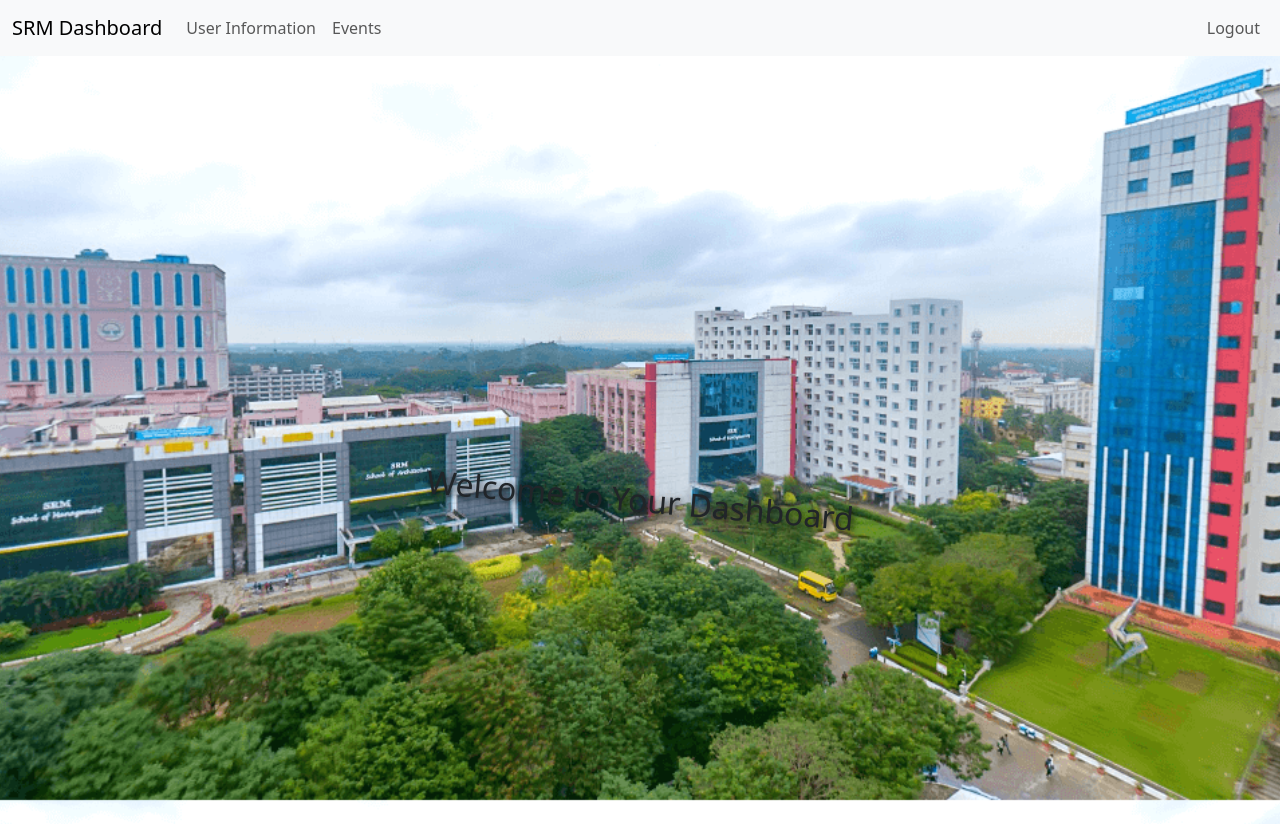
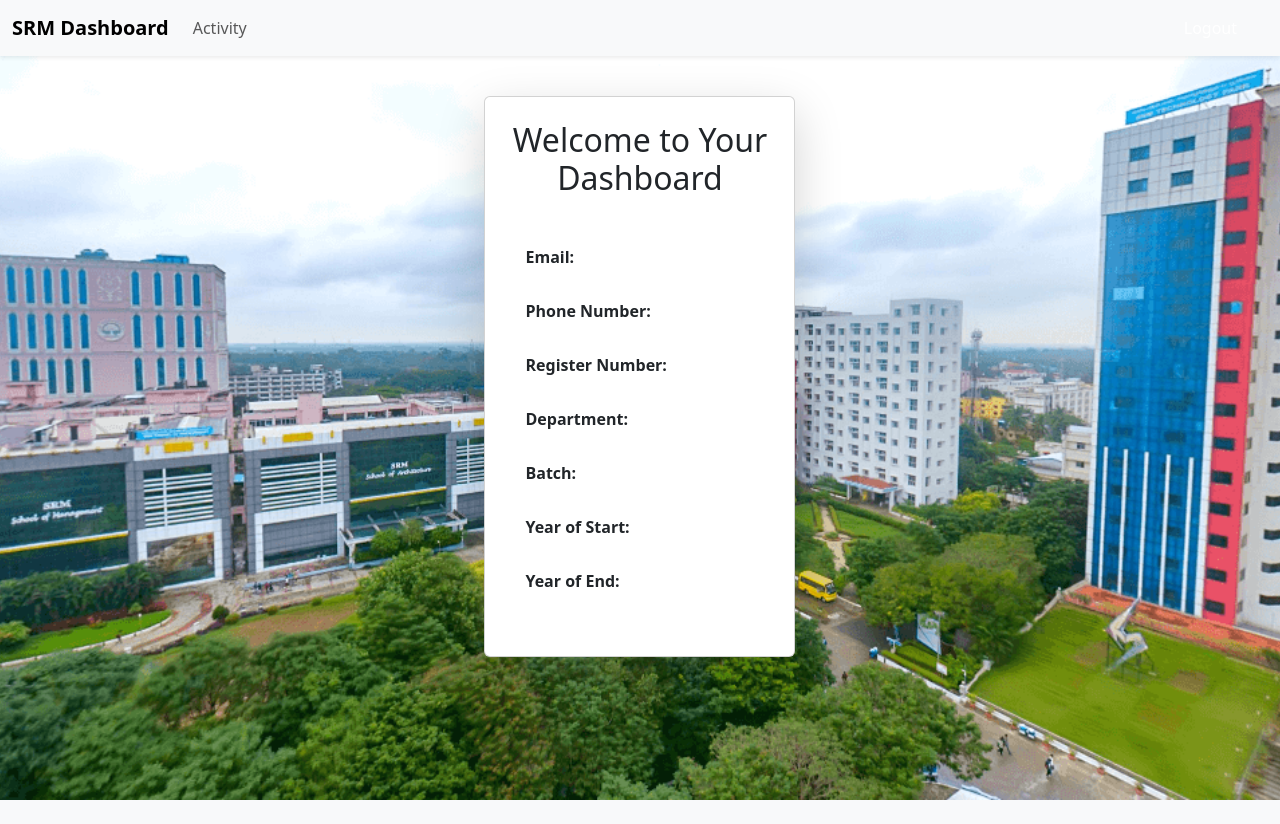
Before and after one commit to Brindhalakshmi17/mini-project, a Flask app: template templates/dashboard.html in a window 1280 px wide. After the commit the page ends 800 px from the top, so only its background shows below. Run offline with Flask 3, Linux system fonts and the light colour scheme; the template is opened without the code that fills it, so the values that code supplies are empty; some libraries are stand-ins or nearby versions.

Commit message:
alt:dashboard page

```diff
--- a/static/dashboard.css
+++ b/static/dashboard.css
@@ -6,96 +6,93 @@ body, h2, p {
 }
 
 body {
-    font-family: Arial, sans-serif;
+    font-family: 'Arial', sans-serif;
     background: url('../static/SRM.jpg') no-repeat center center fixed;
     background-size: cover;
     color: #333;
-    height: 100vh;
+    min-height: 100vh;
     display: flex;
     flex-direction: column;
 }
 
 /* Navbar Style */
 .navbar {
-    background-color: rgba(255, 255, 255, 0.8);
-    padding: 10px;
+    background-color: rgba(255, 255, 255, 0.95);
+    padding: 15px;
+}
+
+.navbar-brand {
+    font-weight: bold;
+    color: #333;
 }
 
 .nav-link {
     font-weight: bold;
     color: #007bff;
+    margin-right: 15px;
 }
 
 .nav-link:hover {
     color: #0056b3;
 }
 
-/* Main Container */
+/* Container Style */
 .container {
-    flex: 1;
+    flex: 2;
     display: flex;
-    align-items: flex-start; /* Align to start */
-    justify-content: center;
-    padding-top: 80px; /* Adjust padding to move the message higher */
+    align-items: flex-start;
+    justify-content: center; /* Center contents horizontally */
+    padding: 40px; /* Increased padding for better spacing */
 }
 
-/* Card for Welcome Message */
-.welcome-card {
-    background: rgba(0, 0, 0, 0.7); /* Semi-transparent black background */
-    color: white;
-    width: 300px;
-    height: 300px;
-    display: flex;
-    align-items: center;
-    justify-content: center;
-    border-radius: 20px; /* Rounded corners */
-    box-shadow: 0 8px 16px rgba(0, 0, 0, 0.5); /* Deep shadow */
-    position: relative;
-    transform: rotate(-5deg); /* Slight rotation for creative effect */
-    margin-top: -50px; /* Move it a bit higher */
+.card {
+    background-color: rgba(255, 255, 255, 0.9);
+    border-radius: 15px;
+    padding: 30px; /* Increased padding inside the card */
+    box-shadow: 0 10px 20px rgba(0, 0, 0, 0.2);
+    max-width: 800px; /* Increased maximum width */
+    width: 100%; /* Ensure the card takes full width of its container */
 }
 
-/* Square Background for Welcome Card */
-.welcome-card::before {
-    content: '';
-    position: absolute;
-    top: 0;
-    left: 0;
-    width: 100%;
-    height: 100%;
-    background: rgba(255, 255, 255, 0.1); /* Very light overlay */
-    border-radius: 10px; /* Slight rounding */
-    transform: rotate(5deg); /* Opposite rotation for contrast */
-    z-index: -1; /* Behind the welcome card */
+/* Header Style */
+h2 {
+    font-size: 2rem;
+    font-weight: bold;
+    color: #333;
+    text-align: center;
+    margin-bottom: 20px; /* Added margin below the header */
 }
 
-/* Welcome Message */
-h2 {
-    font-size: 2.5rem;
-    font-weight: bold;
-    text-align: center;
-    text-shadow: 2px 2px 6px rgba(0, 0, 0, 0.8);
-    margin: 0;
-    padding: 20px;
-    transform: rotate(5deg); /* Rotate back for readable text */
+/* Custom Label Style */
+.custom-label {
+    white-space: nowrap; /* Prevents text from wrapping to the next line */
+    width: 150px; /* Set a fixed width for labels */
+    padding-right: 15px; /* Add space between label and value */
 }
 
-/* Logout Button */
-.btn-logout {
-    position: absolute;
-    top: 20px;
-    left: 20px;
-    background-color: #d9534f;
-    border: none;
-    border-radius: 5px;
-    padding: 10px;
-    color: white;
-    font-size: 16px;
-    font-weight: bold;
-    cursor: pointer;
-    transition: background-color 0.3s ease;
+/* Form Control Plain Text Style */
+.form-control-plaintext {
+    font-weight: normal;
+    color: #333;
 }
 
-.btn-logout:hover {
-    background-color: #c9302c;
+/* Responsive Styles */
+@media (max-width: 768px) {
+    .container {
+        padding: 20px; /* Adjust padding for smaller screens */
+    }
+
+    .card {
+        padding: 20px; /* Adjust padding for smaller screens */
+        max-width: 100%; /* Ensure card doesn't exceed screen width */
+    }
+
+    h2 {
+        font-size: 1.5rem;
+    }
+
+    .custom-label {
+        width: 100%; /* Make labels full-width on smaller screens */
+        padding-right: 0; /* Remove extra spacing on smaller screens */
+    }
 }
--- a/templates/dashboard.html
+++ b/templates/dashboard.html
@@ -8,38 +8,85 @@
   <link href="https://cdn.jsdelivr.net/npm/bootstrap@5.3.0/dist/css/bootstrap.min.css" rel="stylesheet">
 </head>
 <body>
-  <nav class="navbar navbar-expand-lg navbar-light bg-light">
+  <nav class="navbar navbar-expand-lg navbar-light bg-light shadow-sm">
     <div class="container-fluid">
-      <a class="navbar-brand" href="#">SRM Dashboard</a>
+      <a class="navbar-brand" href="/dashboard">SRM Dashboard</a>
       <button class="navbar-toggler" type="button" data-bs-toggle="collapse" data-bs-target="#navbarSupportedContent" aria-controls="navbarSupportedContent" aria-expanded="false" aria-label="Toggle navigation">
         <span class="navbar-toggler-icon"></span>
       </button>
       <div class="collapse navbar-collapse" id="navbarSupportedContent">
         <ul class="navbar-nav me-auto mb-2 mb-lg-0">
           <li class="nav-item">
-            <a class="nav-link" href="#">User Information</a>
-          </li>
-          <li class="nav-item">
-            <a class="nav-link" href="#">Events</a>
+            <a class="nav-link" href="/upload_activities">Activity</a>
           </li>
         </ul>
         <ul class="navbar-nav ms-auto mb-2 mb-lg-0">
           <li class="nav-item">
-            <a class="nav-link btn btn-danger" href="/logout">Logout</a>
+            <a class="nav-link btn btn-danger text-white px-3" href="/logout">Logout</a>
           </li>
         </ul>
       </div>
     </div>
   </nav>
 
-  <div class="container mt-5">
-    <div class="row">
-      <div class="col-md-12 d-flex justify-content-center align-items-center" style="height: 80vh;">
-        <h2 class="text-center">Welcome to Your Dashboard</h2>
+  <div class="container">
+    <div class="row justify-content-center">
+      <div class="col-md-8">
+        <div class="card shadow-lg p-4">
+          <h2 class="mb-4 text-center">Welcome to Your Dashboard</h2>
+          <div class="card-body">
+            <div class="row mb-3">
+              <label class="col-md-5 col-form-label custom-label"><strong>Email:</strong></label>
+              <div class="col-md-7">
+                <p class="form-control-plaintext">{{ user['email'] }}</p>
+              </div>
+            </div>
+            <div class="row mb-3">
+              <label class="col-md-5 col-form-label custom-label"><strong>Phone Number:</strong></label>
+              <div class="col-md-7">
+                <p class="form-control-plaintext">{{ user['phone_number'] }}</p>
+              </div>
+            </div>
+            <div class="row mb-3">
+              <label class="col-md-5 col-form-label custom-label"><strong>Register Number:</strong></label>
+              <div class="col-md-7">
+                <p class="form-control-plaintext">{{ user['register_number'] }}</p>
+              </div>
+            </div>
+            <div class="row mb-3">
+              <label class="col-md-5 col-form-label custom-label"><strong>Department:</strong></label>
+              <div class="col-md-7">
+                <p class="form-control-plaintext">{{ user['department'] }}</p>
+              </div>
+            </div>
+            <div class="row mb-3">
+              <label class="col-md-5 col-form-label custom-label"><strong>Batch:</strong></label>
+              <div class="col-md-7">
+                <p class="form-control-plaintext">{{ user['batch'] }}</p>
+              </div>
+            </div>
+            <div class="row mb-3">
+              <label class="col-md-5 col-form-label custom-label"><strong>Year of Start:</strong></label>
+              <div class="col-md-7">
+                <p class="form-control-plaintext">{{ user['year_start'] }}</p>
+              </div>
+            </div>
+            <div class="row mb-3">
+              <label class="col-md-5 col-form-label custom-label"><strong>Year of End:</strong></label>
+              <div class="col-md-7">
+                <p class="form-control-plaintext">{{ user['year_end'] }}</p>
+              </div>
+            </div>
+
+          </div>
+        </div>
       </div>
     </div>
   </div>
 
+  <script src="https://code.jquery.com/jquery-3.3.1.slim.min.js"></script>
+  <script src="https://cdnjs.cloudflare.com/ajax/libs/popper.js/1.14.7/umd/popper.min.js"></script>
+  <script src="https://stackpath.bootstrapcdn.com/bootstrap/4.3.1/js/bootstrap.min.js"></script>
   <script src="https://cdn.jsdelivr.net/npm/bootstrap@5.3.0/dist/js/bootstrap.bundle.min.js"></script>
 </body>
 </html>
```
